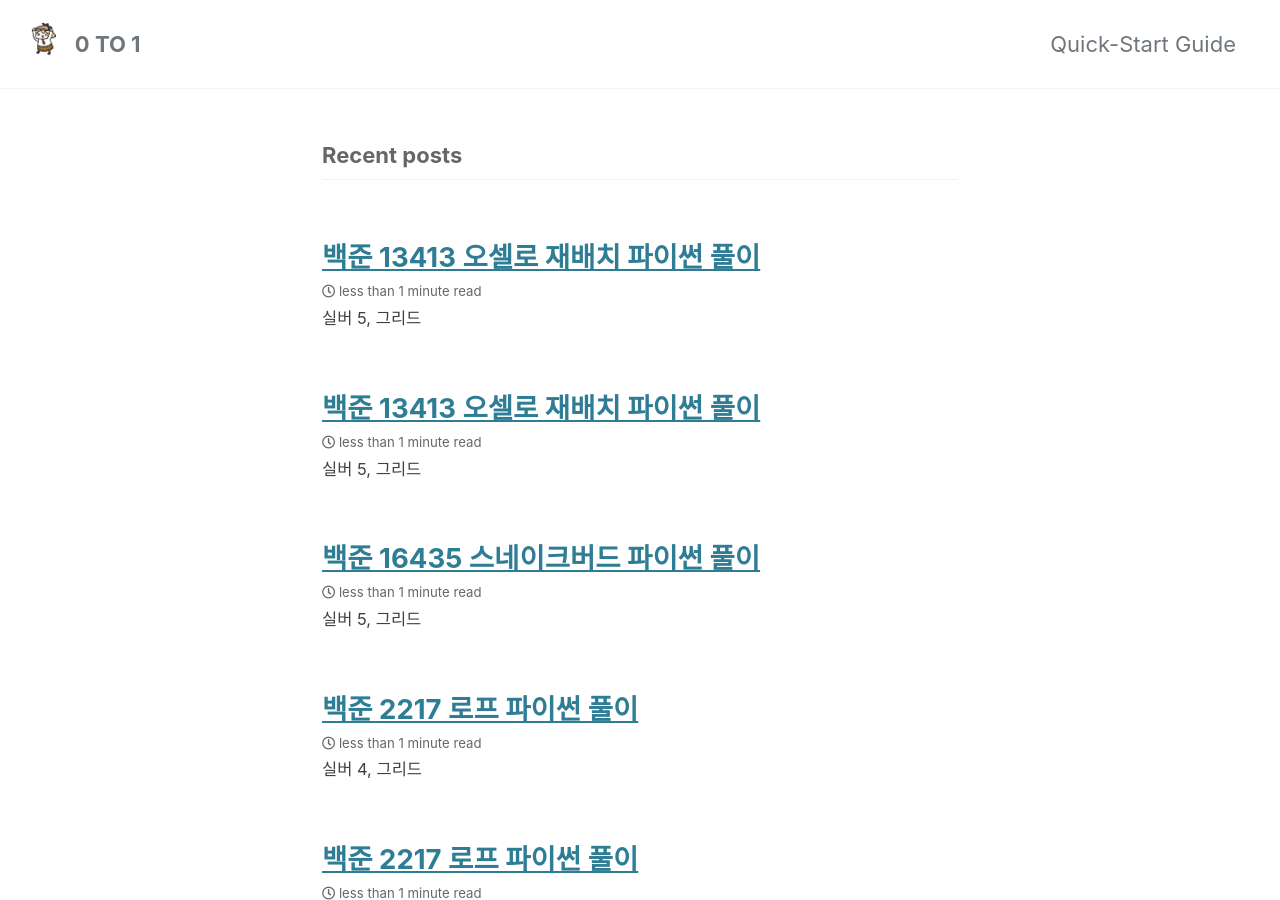
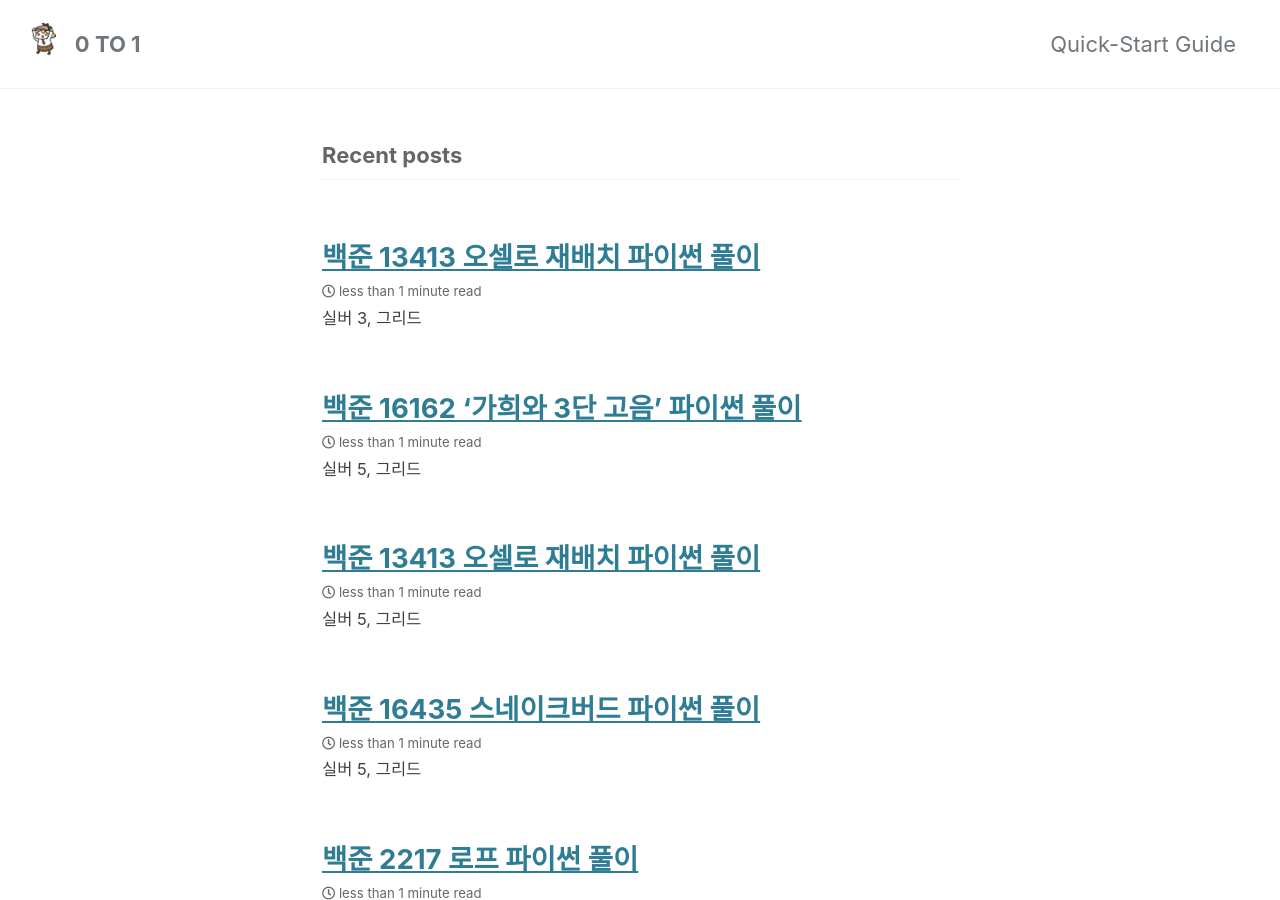
Before and after one commit to Donghee4/old_github, a Jekyll site: the page built from index.markdown, in a window 1280 px wide and 900 px high. Built offline with Jekyll 4.4.1, drawn with Linux system fonts in a browser that asks for light colours; cached includes are drawn as plain includes; the list of posts is cut into pages by our own code; part of the change alters nothing that is shown.

Commit message:
서강근육맨

````diff
--- a/_posts/2021-11-01-f.md
+++ b/_posts/2021-11-01-f.md
@@ -1,6 +1,6 @@
 ---
 layout: post
-title: "백준 13413 오셀로 재배치 파이썬 풀이"
+title: "백준 16162 '가희와 3단 고음' 파이썬 풀이"
 ---
 
 # 실버 5, 그리드
--- /dev/null
+++ b/_posts/2021-11-03-f.md
@@ -0,0 +1,34 @@
+---
+layout: post
+title: "백준 13413 오셀로 재배치 파이썬 풀이"
+---
+
+# 실버 3, 그리드
+
+백준 20300 '서강근육맨' 파이썬 풀이<br>
+
+```
+import sys
+
+a = int(sys.stdin.readline())
+b =[i for i in map(int,sys.stdin.readline().strip().split())]
+
+b.sort()
+
+listed=[]
+if a%2 == 1:
+    for i in range(int(a//2)):
+        listed.append(b[i] + b[-(i+2)])
+    listed.append(b[-1])
+
+else:
+    for i in range(int(a/2)):
+        listed.append(b[i]+b[-(i+1)])
+
+print(max(listed))
+```
+문제를 해석할 때 운동기구마다 근손실이 온다는 내용이 잘 와닿지 않습니다. 근손실이 온다기보다는 근골격에 부상이 생긴다거나, 통증이 있다는 것처럼 이해하면 될 것 같습니다.<br>
+1. 운동기구의 조합으로 나오는 값 중에서 최댓값을 최대한 줄이기 위해 큰수 + 작은수의 조합으로 만들어야 합니다.
+2. 입력받은 N개의 운동기구 당 근손실 정도를 sort로 정렬한 뒤
+3. 0번째 값(제일 작은 수) + N번째 값(제일 큰 수), 1번째 값+ N-1번째 값....과 같은 순으로 조합해 줍니다.
+코드에서는 운동기구 N이 홀수일 경우 조합 중 하나가 1개의 값만 가지기에 따로 처리를 해줬습니다.
````
